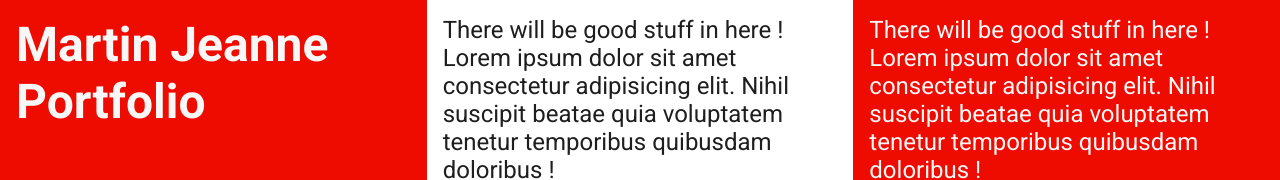
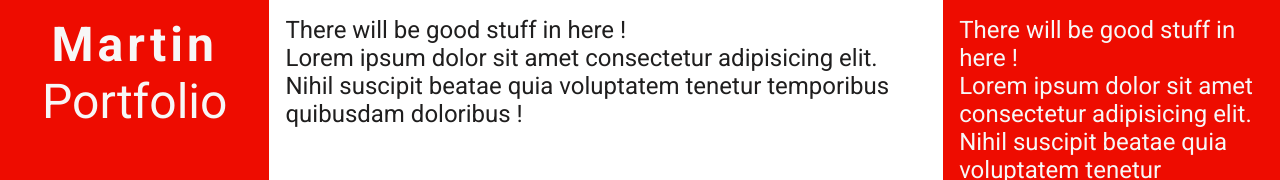
Before and after one commit to MartinJeanne/portfolioVueJs, a Vue app: page / in a window 1280 px wide. Shown: the top 180 px of the page. Built offline with nearby package versions, Linux system fonts and the light colour scheme.

Commit message:
Title + grid colummns length

```diff
--- a/index.html
+++ b/index.html
@@ -4,7 +4,7 @@
     <meta charset="UTF-8" />
     <link rel="icon" type="image/svg+xml" href="/vite.svg" />
     <meta name="viewport" content="width=device-width, initial-scale=1.0" />
-    <title>Vite + Vue</title>
+    <title>Martin Portfolio</title>
   </head>
   <body>
     <div id="app"></div>
--- a/src/App.vue
+++ b/src/App.vue
@@ -8,8 +8,8 @@ export default {
 
 <template>
   <header class="short red">
-    <h1>Martin Jeanne</h1>
-    <h1>Portfolio</h1>
+    <h1 id="myName">Martin</h1>
+    <h1 id="portfolio">Portfolio</h1>
   </header>
 
   <article class="tall white">
@@ -29,7 +29,12 @@ export default {
   </article>
 
   <div class="tall black">
-    <img src="src/assets/pp_cool.jpg" alt="Photo Martin" width="1196" height="2301"/>
+    <img
+      src="src/assets/pp_cool.jpg"
+      alt="Photo Martin"
+      width="1196"
+      height="2301"
+    />
   </div>
 
   <footer class="tall black">
@@ -50,4 +55,11 @@ export default {
 </template>
 
 <style scoped>
+#myName {
+  letter-spacing: 4px;
+}
+
+#portfolio {
+  font-weight: 400;
+}
 </style>
--- a/src/style.css
+++ b/src/style.css
@@ -25,7 +25,7 @@ body {
 #app {
   display: grid;
   height: 100vh;
-  grid-template-columns: 1fr 1fr 1fr;
+  grid-template-columns: 0.8fr 2fr 1fr;
   grid-auto-rows: 1fr;
 }
 
@@ -34,9 +34,12 @@ body {
 }
 
 h1 {
+  text-align: center;
   font-size: 3em;
   margin: 0 auto;
 }
+
+
 
 p {
   font-size: 1.5em;
@@ -44,10 +47,10 @@ p {
 }
 
 img {
-  max-width: 100%;
+  width: 100%;
   height: 100%;
   object-fit: cover;
-  object-position: 50% 50%;
+  object-position: 20% 50%;
   box-shadow: 0 4px 8px 0 rgba(0, 0, 0, 0.2), 0 6px 20px 0 rgba(0, 0, 0, 0.19);
   filter: grayscale(100%) contrast(170%);
 }
```
